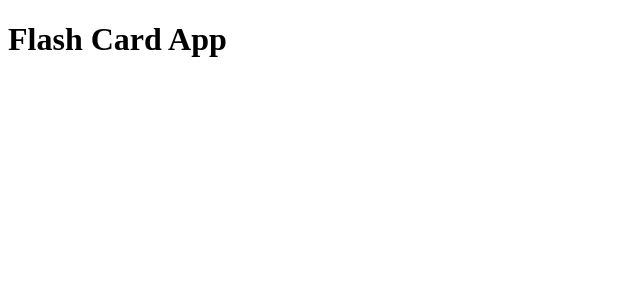
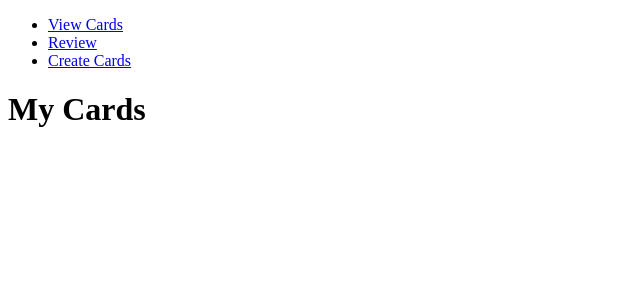
Before and after one commit to Keaton13/react-flash-cards-pt, a React app: page / in a window 1280 px wide. Shown: the top 300 px of the page, without its empty margins (0-640 px from the left). Built offline with nearby package versions, Linux system fonts and the light colour scheme; the HTML template or start-up script is replaced by a standard one.

Commit message:
finished app-view

```diff
--- a/src/components/app.jsx
+++ b/src/components/app.jsx
@@ -1,9 +1,48 @@
 import React from 'react';
-import ReactDOM from 'react-dom';
+import CreateCards from './create-cards'
+import ReviewCards from './review-cards'
+import ViewCards from './view-cards'
+import Nav from './nav'
 
 class App extends React.Component {
+    constructor(props){
+        super(props);
+        this.state = {
+            view: 'view-cards',
+            cssBadge: ''
+        }
+        this.setView = this.setView.bind(this);
+        this.getView = this.getView.bind(this);
+    }
+
+    setView(newView){
+        this.setState({
+            view: newView,
+            cssBadge: newView
+        })
+        console.log(this.state.cssBadge)
+    }
+
+    getView(){
+        switch(this.state.view){
+            case 'create-cards':
+                return <CreateCards />;
+            case 'review-cards':
+                return <ReviewCards />;
+            case 'view-cards':
+                return <ViewCards />;
+            default:
+                return null;
+        }
+    }
+
     render(){
-        return <h1 className="text-center">Flash Card App</h1>
+        return (
+            <div>
+                <Nav setView={this.setView} cssBadge={this.state.cssBadge}/>
+                { this.getView() }
+            </div>
+        )
     }
 }
 
--- /dev/null
+++ b/src/components/create-cards.jsx
@@ -0,0 +1,9 @@
+import React from 'react';
+
+class CreateCards extends React.Component {
+    render(){
+        return <h1 className="text-center">Create New Card</h1>
+    }
+}
+
+export default CreateCards;
--- /dev/null
+++ b/src/components/nav.jsx
@@ -0,0 +1,74 @@
+import React from 'react';
+
+class Nav extends React.Component {
+  constructor(props) {
+    super(props);
+  }
+  render() {
+    return (
+      <div>
+        <ul className='nav justify-content-end'>
+          <li
+            className={
+              this.props.cssBadge === 'view-cards'
+                ? 'badge badge-primary'
+                : 'nav-item'
+            }
+          >
+            <a
+              className={
+                this.props.cssBadge === 'view-cards'
+                  ? 'nav-link text-white'
+                  : 'nav-link'
+              }
+              onClick={() => this.props.setView('view-cards')}
+              href='#'
+            >
+              View Cards
+            </a>
+          </li>
+          <li
+            className={
+              this.props.cssBadge === 'review-cards'
+                ? 'badge badge-primary'
+                : 'nav-item'
+            }
+          >
+            <a
+              className={
+                this.props.cssBadge === 'review-cards'
+                  ? 'nav-link text-white'
+                  : 'nav-link'
+              }
+              onClick={() => this.props.setView('review-cards')}
+              href='#'
+            >
+              Review
+            </a>
+          </li>
+          <li
+            className={
+              this.props.cssBadge === 'create-cards'
+                ? 'badge badge-primary'
+                : 'nav-item'
+            }
+          >
+            <a
+              className={
+                this.props.cssBadge === 'create-cards'
+                  ? 'nav-link text-white'
+                  : 'nav-link'
+              }
+              onClick={() => this.props.setView('create-cards')}
+              href='#'
+            >
+              Create Cards
+            </a>
+          </li>
+        </ul>
+      </div>
+    );
+  }
+}
+
+export default Nav;
--- /dev/null
+++ b/src/components/review-cards.jsx
@@ -0,0 +1,9 @@
+import React from 'react';
+
+class ReviewCards extends React.Component {
+    render(){
+        return <h1 className="text-center">Review Cards</h1>
+    }
+}
+
+export default ReviewCards
--- /dev/null
+++ b/src/components/view-cards.jsx
@@ -0,0 +1,9 @@
+import React from 'react';
+
+class ViewCards extends React.Component {
+    render(){
+        return <h1 className="text-center">My Cards</h1>
+    }
+}
+
+export default ViewCards
```
